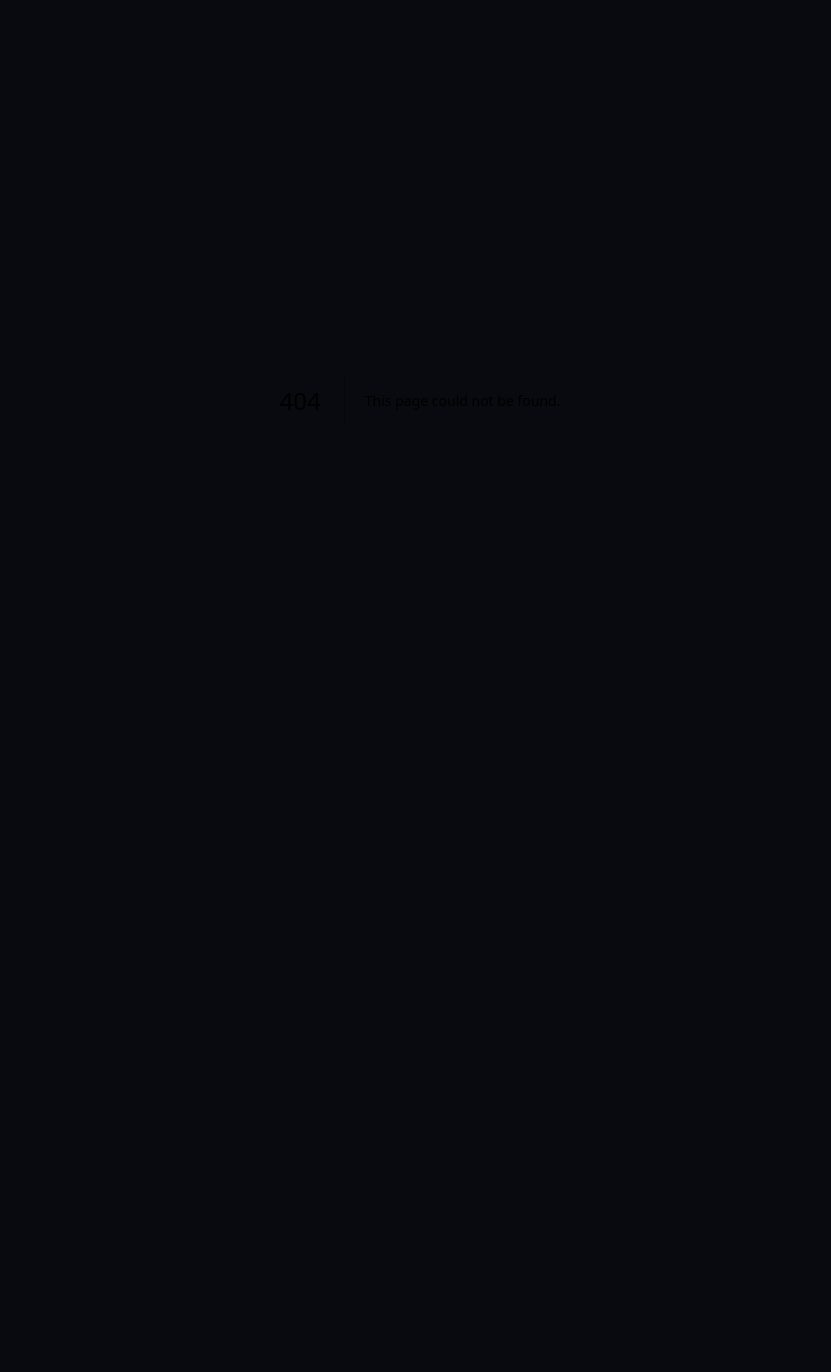
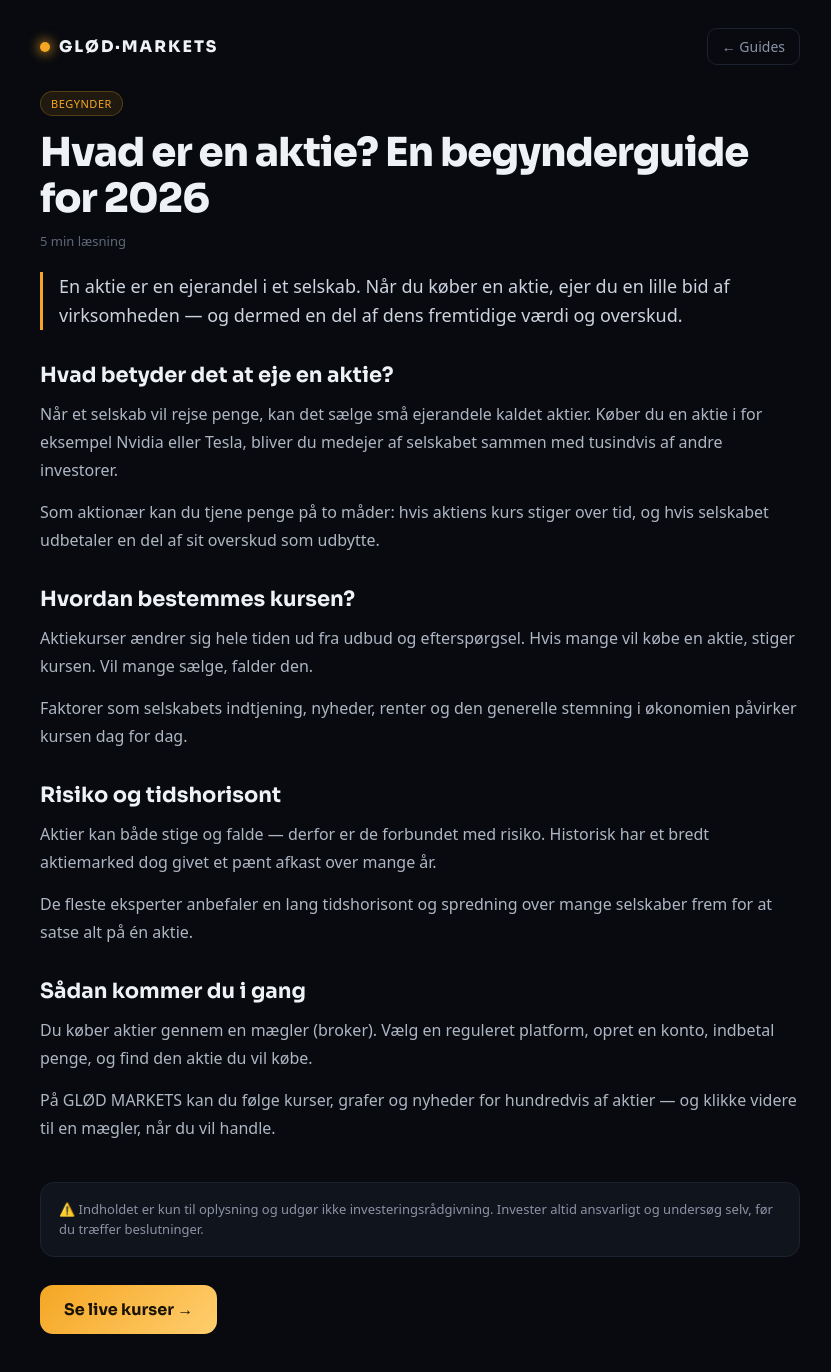
Before and after one commit to adambenhassine92-prog/Gl-d-Markets-, a Next.js app: page /guides/hvad-er-en-aktie in a window 1280 px wide. Before the commit this address had no page. Shown: the top 1372 px of the page, without its empty margins (220-1051 px from the left). Before the commit the page ends 800 px from the top, so only its background shows below. Built offline with nearby package versions, Linux system fonts and the light colour scheme.

Commit message:
Create dynamic article page with metadata and styles

```diff
--- /dev/null
+++ b/app/guides/[slug]/page.jsx
@@ -0,0 +1,83 @@
+import Link from "next/link";
+import { notFound } from "next/navigation";
+import { ARTICLES, getArticle } from "../articles";
+
+export function generateStaticParams() {
+  return ARTICLES.map((a) => ({ slug: a.slug }));
+}
+
+export function generateMetadata({ params }) {
+  const a = getArticle(params.slug);
+  if (!a) return {};
+  return {
+    title: a.title,
+    description: a.description,
+    alternates: { canonical: `/guides/${a.slug}` },
+    openGraph: {
+      type: "article",
+      title: a.title,
+      description: a.description,
+      url: `/guides/${a.slug}`,
+    },
+  };
+}
+
+export default function ArticlePage({ params }) {
+  const a = getArticle(params.slug);
+  if (!a) notFound();
+
+  const jsonLd = {
+    "@context": "https://schema.org",
+    "@type": "Article",
+    headline: a.title,
+    description: a.description,
+    datePublished: a.date,
+    author: { "@type": "Person", name: "Adam Mehdi Ben Hassine" },
+    publisher: { "@type": "Organization", name: "GLØD MARKETS" },
+  };
+
+  return (
+    <div style={{ minHeight: "100vh", background: "#080a0f", color: "#eef1f6", fontFamily: "system-ui, sans-serif" }}>
+      <style>{`
+        @import url('https://fonts.googleapis.com/css2?family=Sora:wght@600;700;800&family=Inter:wght@400;500;600&display=swap');
+        .awrap{max-width:760px;margin:0 auto;padding:22px;}
+        .anav{display:flex;align-items:center;justify-content:space-between;padding:6px 0 26px;}
+        .abrand{display:flex;align-items:center;gap:9px;font-family:'Sora';font-weight:800;letter-spacing:2px;font-size:16px;color:#eef1f6;}
+        .adot{width:10px;height:10px;border-radius:50%;background:#f5a623;box-shadow:0 0 12px 2px rgba(245,166,35,.7);}
+        .aback{color:#8a93a6;font-size:14px;border:1px solid #1d2230;border-radius:10px;padding:8px 14px;}
+        .atag{display:inline-block;font-size:11px;letter-spacing:.5px;text-transform:uppercase;color:#f5a623;background:rgba(245,166,35,.1);border:1px solid rgba(245,166,35,.25);padding:4px 10px;border-radius:20px;}
+        .ah1{font-family:'Sora';font-weight:800;font-size:clamp(26px,5.5vw,40px);letter-spacing:-1px;line-height:1.15;margin:14px 0 10px;}
+        .ameta{color:#5f6878;font-size:13px;margin-bottom:22px;}
+        .aintro{font-size:18px;line-height:1.6;color:#cdd3df;border-left:3px solid #f5a623;padding-left:16px;margin:22px 0;}
+        .abody h2{font-family:'Sora';font-weight:700;font-size:21px;margin:32px 0 12px;color:#eef1f6;}
+        .abody p{font-size:16px;line-height:1.75;color:#aeb6c4;margin:0 0 14px;}
+        .adisc{margin:40px 0 20px;padding:16px 18px;background:#10141d;border:1px solid #1d2230;border-radius:14px;color:#8a93a6;font-size:13px;line-height:1.6;}
+        .acta{display:inline-block;margin:8px 0 60px;background:linear-gradient(135deg,#f5a623,#ffce6e);color:#1a1305;font-weight:700;font-family:'Sora';padding:14px 24px;border-radius:13px;}
+        a{text-decoration:none;}
+      `}</style>
+      <script type="application/ld+json" dangerouslySetInnerHTML={{ __html: JSON.stringify(jsonLd) }} />
+      <div className="awrap">
+        <div className="anav">
+          <Link href="/" className="abrand"><span className="adot" />GLØD·MARKETS</Link>
+          <Link href="/guides" className="aback">← Guides</Link>
+        </div>
+        <span className="atag">{a.tag}</span>
+        <h1 className="ah1">{a.title}</h1>
+        <div className="ameta">{a.read} læsning</div>
+        <p className="aintro">{a.intro}</p>
+        <div className="abody">
+          {a.body.map((sec, i) => (
+            <div key={i}>
+              <h2>{sec.h}</h2>
+              {sec.p.map((para, j) => (<p key={j}>{para}</p>))}
+            </div>
+          ))}
+        </div>
+        <div className="adisc">⚠️ Indholdet er kun til oplysning og udgør ikke investeringsrådgivning. Invester altid ansvarligt og undersøg selv, før du træffer beslutninger.</div>
+        <div>
+          <Link href="/" className="acta">Se live kurser →</Link>
+        </div>
+      </div>
+    </div>
+  );
+}
```
